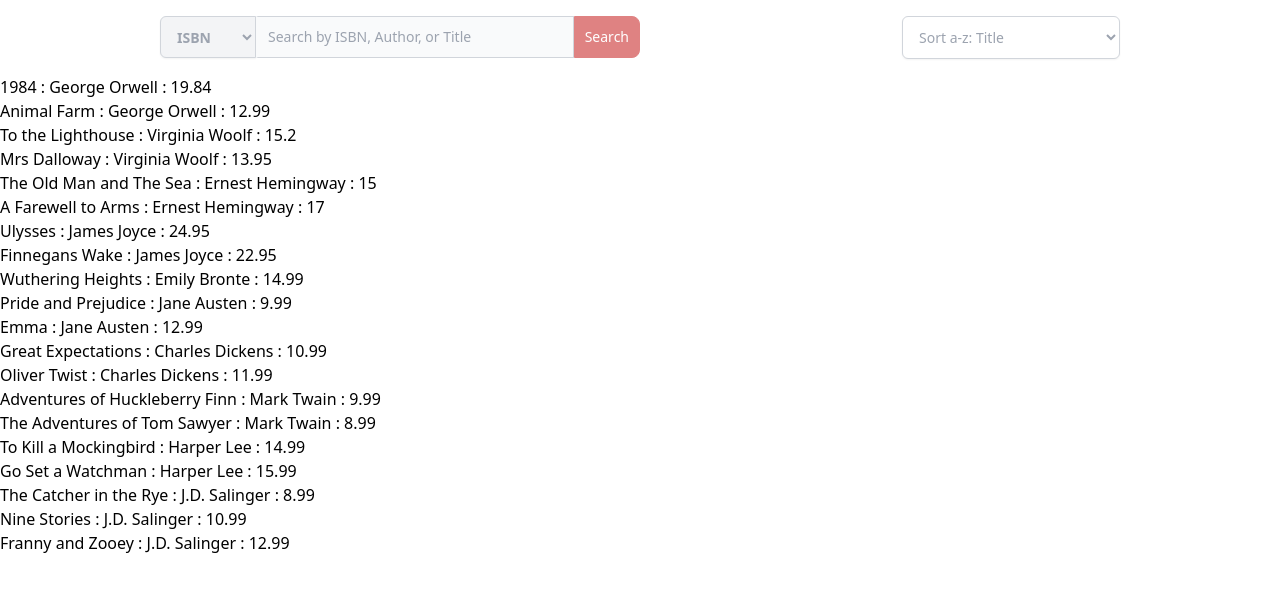
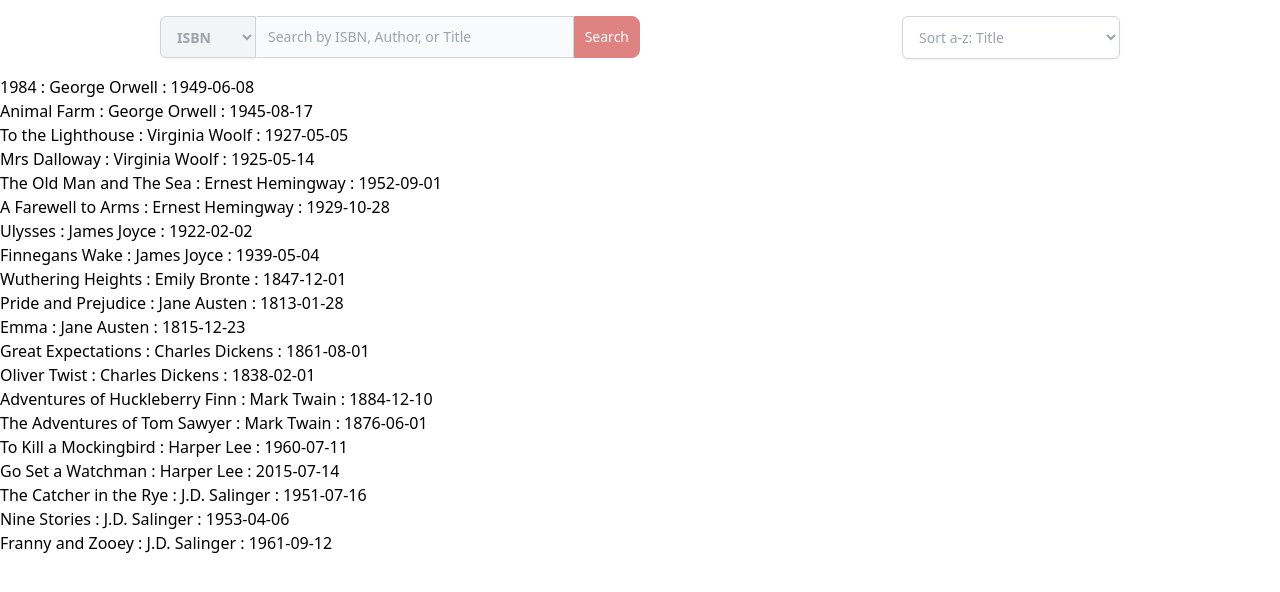
Before and after one commit to francoisdillinger/book_nook_frontend, a React (Vite) app: page / in a window 1280 px wide. Shown: the top 592 px of the page. Built offline with nearby package versions, Linux system fonts and the light colour scheme.

Commit message:
Update book price to publish date

```diff
--- a/src/components/AdminBooks.tsx
+++ b/src/components/AdminBooks.tsx
@@ -189,7 +189,7 @@ export default function AdminBooks() {
 							" " +
 							book.author.authorLastName +
 							" : " +
-							book.price}
+							book.publishDate}
 					</li>
 				))}
 			</ul>
```
